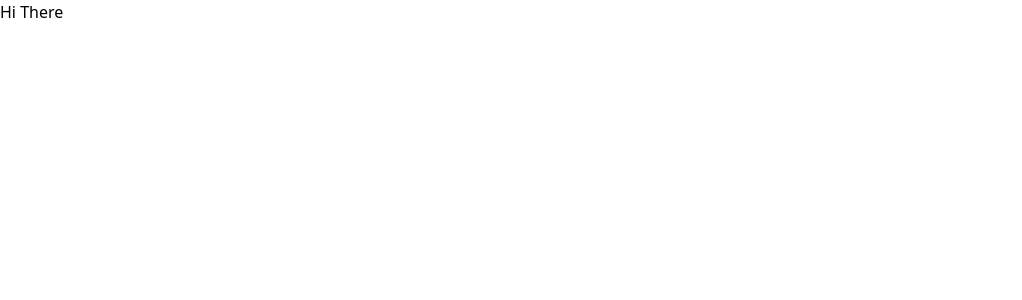
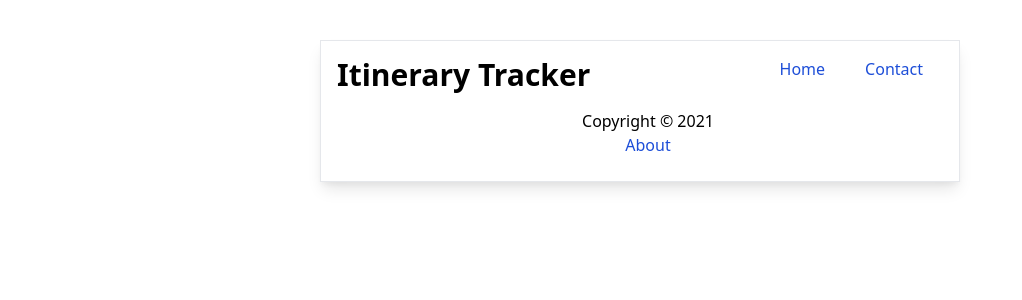
Before and after one commit to PrinceNiyonshuti/itinerary-tracker-v2, a React (Create React App) app: page / in a window 1280 px wide. Shown: the top 300 px of the page, without its empty margins (0-1022 px from the left). Built offline with nearby package versions, Linux system fonts and the light colour scheme.

Commit message:
added layout data and mock up

```diff
--- a/src/App.tsx
+++ b/src/App.tsx
@@ -1,11 +1,12 @@
 /** @format */
 
 import React from "react";
+import Layout from "./layout/Layout";
 
 function App() {
 	return (
 		<div className="App">
-			<h2>Hi There</h2>
+			<Layout />
 		</div>
 	);
 }
--- a/src/index.tsx
+++ b/src/index.tsx
@@ -1,11 +1,14 @@
-import React from 'react';
-import ReactDOM from 'react-dom';
-import './index.css';
-import App from './App';
+/** @format */
+
+import React from "react";
+import ReactDOM from "react-dom";
+import { BrowserRouter } from "react-router-dom";
+import "./index.css";
+import App from "./App";
 
 ReactDOM.render(
-  <React.StrictMode>
-    <App />
-  </React.StrictMode>,
-  document.getElementById('root')
+	<BrowserRouter>
+		<App />
+	</BrowserRouter>,
+	document.getElementById("root")
 );
--- /dev/null
+++ b/src/layout/Footer.tsx
@@ -0,0 +1,18 @@
+/** @format */
+
+import React from "react";
+import { Link } from "react-router-dom";
+
+const Footer = () => {
+	return (
+		<div>
+			<div className="p-2 pl-6 text-center">
+				<h2 className="font-normal">Copyright &copy; 2021</h2>
+				<Link to="/about">
+					<p className="font-normal text-blue-700">About</p>
+				</Link>
+			</div>
+		</div>
+	);
+};
+export default Footer;
--- /dev/null
+++ b/src/layout/Layout.tsx
@@ -0,0 +1,20 @@
+/** @format */
+
+import React from "react";
+import Footer from "./Footer";
+import Title from "./Title";
+
+function Layout() {
+	return (
+		<div className="">
+			<div className="flex items-center justify-center w-screen mt-10 ">
+				<div className="w-2/4 font-bold border shadow-lg p-4">
+					<Title />
+					<Footer />
+				</div>
+			</div>
+		</div>
+	);
+}
+
+export default Layout;
--- /dev/null
+++ b/src/layout/Title.tsx
@@ -0,0 +1,24 @@
+/** @format */
+
+import React from "react";
+import { Link } from "react-router-dom";
+const Title = () => {
+	return (
+		<div>
+			<div className="flex justify-between w-full flex-wrap overflow-hidden">
+				<div className="w-1/2 overflow-hidden">
+					<h2 className="font-bold text-3xl mb-2">Itinerary Tracker</h2>
+				</div>
+				<div className="w-1/2 flex justify-end overflow-hidden">
+					<Link to="/">
+						<p className="text-blue-700 font-normal mx-5">Home</p>
+					</Link>
+					<Link to="/contact">
+						<p className="text-blue-700 font-normal mx-5">Contact</p>
+					</Link>
+				</div>
+			</div>
+		</div>
+	);
+};
+export default Title;
```
